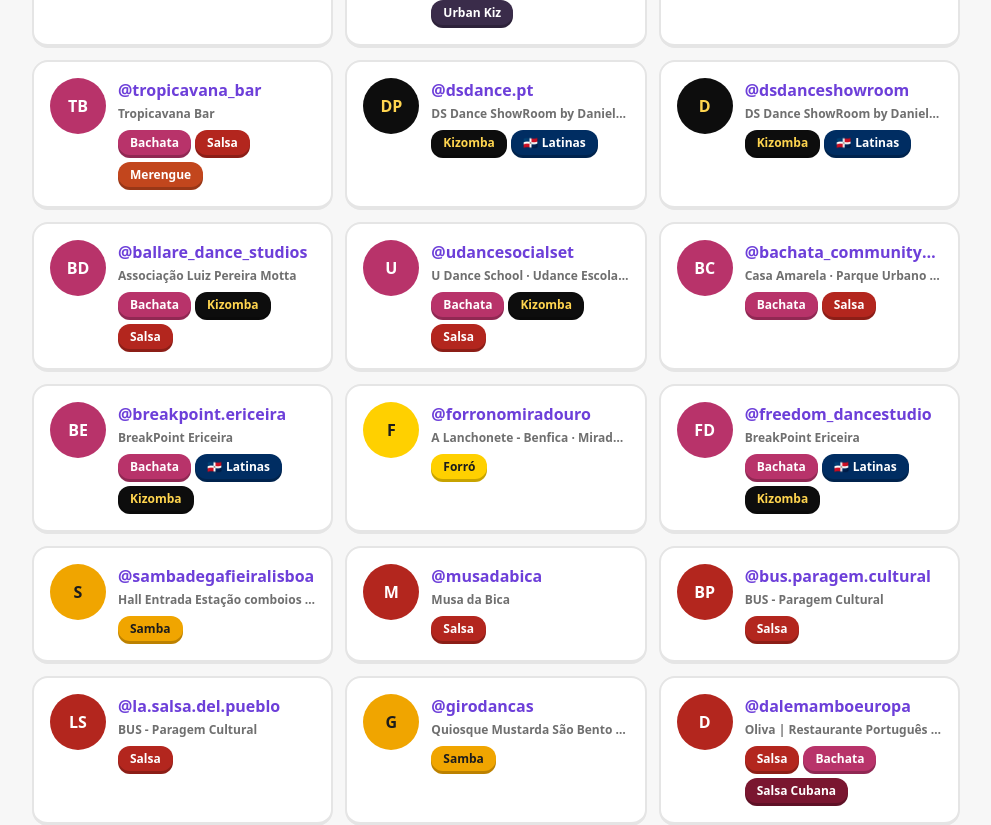
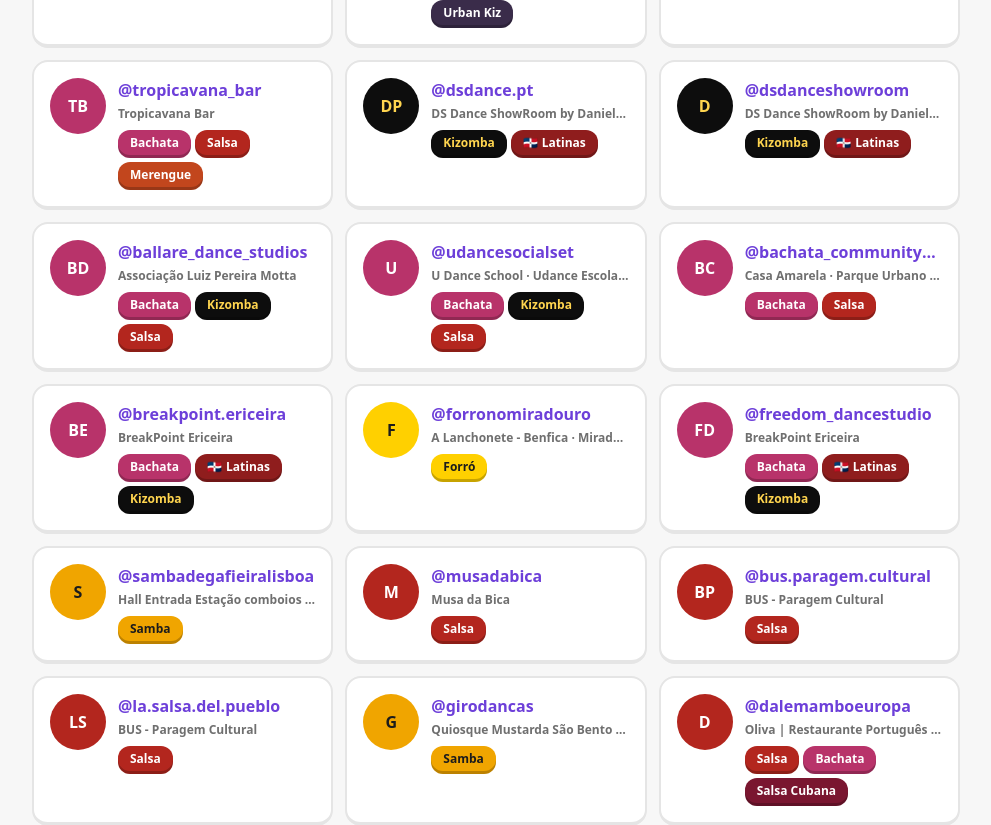
Before and after one commit to carloshrabelo/ai, a React (Vite) app: page /test/people in a window 1280 px wide. Shown: the part 900-1725 px from the top of the page, without its empty margins (288-1279 px from the left). Built offline with nearby package versions, Linux system fonts and the light colour scheme; no server answers; a web font is replaced by a local one.

Commit message:
Genres: Latinas chip in deep red, the tone of its styles
Co-Authored-By: Claude Opus 5.5 <noreply@anthropic.com>

```diff
--- a/src/components/ui/genreColors.ts
+++ b/src/components/ui/genreColors.ts
@@ -3,7 +3,7 @@ import type { Genre } from '../../domain/genres'
 /**
  * Cor de cada estilo: classes literais para o Tailwind encontrar no build (fundo + texto). Os valores
  * estão em src/index.css (--color-genre-<estilo>), da paleta "Versão final" (/test/genre-colors):
- * Latinas em vermelhos (Bachata em rosa), Afro na noite com dourado, BR em amarelos (Zouk em rosa,
+ * Latinas em vermelhos, inclusive o conjunto (Bachata em rosa), Afro na noite com dourado, BR em amarelos (Zouk em rosa,
  * par com a Bachata), American em azuis, Salão em petróleo e Tradicionais em verde-floresta.
  */
 const COLOR_CLASSES: Record<Genre | 'neutral', string> = {
--- a/src/index.css
+++ b/src/index.css
@@ -38,8 +38,8 @@
   --color-genre-neutral-fg: var(--genre-neutral-fg);
   /* Cores dos estilos (paleta "Versão final", /test/genre-colors). Um token por estilo; os que mudam no
      tema escuro apontam para --genre-<estilo> (definido nos dois temas, abaixo). */
-  /* Latinas: noite, azul dominicano */
-  --color-genre-latinas: var(--genre-latinas);
+  /* Latinas: vermelho fechado, o tom das filhas (Salsa, Salsa Cubana, Merengue) */
+  --color-genre-latinas: #8f1d1d;
   --color-genre-latinas-fg: #ffffff;
   /* Salsa: vermelho de noite (o tom principal das Latinas) */
   --color-genre-salsa: #b3261e;
@@ -139,7 +139,6 @@
 
     --genre-neutral: #e2e8f0;
     --genre-neutral-fg: #334155;
-    --genre-latinas: #002d62;
     --genre-salsa-cubana: #7a1630;
     --genre-afro: #2a2118;
     --genre-kizomba: #0d0d0d;
@@ -170,7 +169,6 @@
        chumbo, mantendo o texto amarelo). */
     --genre-neutral: #3a3e66;
     --genre-neutral-fg: #e2e4ff;
-    --genre-latinas: #2f5597;
     --genre-salsa-cubana: #a3324f;
     --genre-afro: #5c4a35;
     --genre-kizomba: #000000;
--- a/src/pages/test/visual/genrePalettes.ts
+++ b/src/pages/test/visual/genrePalettes.ts
@@ -350,13 +350,13 @@ export const PALETTES: Palette[] = [
     idea: [
       'Mesma ideia do Pas de Deux, para quem vê os dois reconhecer: American azul (por causa do Blues; no calendário o Swing é laranja), BR amarelo, Salão petróleo, Tradicionais verde, e as noturnas escuras.',
       'Família = matiz; estilo = tom. Dentro de cada família os tons variam de claro a escuro, para dois estilos da mesma família não ficarem iguais no mesmo card.',
-      'As noturnas sem cinza: Latinas nos azuis e vinhos da noite (mantém a origem dominicana), Afro no preto com texto dourado (Kizomba o mais escuro, como ele pediu). Escuro saturado ou com texto colorido não parece "desativado".',
+      'As noturnas sem cinza: Latinas em vermelhos e vinho (o conjunto num vermelho fechado, o tom das filhas), Afro no preto com texto dourado (Kizomba o mais escuro, como ele pediu). Escuro saturado ou com texto colorido não parece "desativado".',
       'Bachata e Zouk, as mais sensuais, em rosas vizinhos (framboesa e ameixa), mesmo estando em famílias diferentes (Latinas e BR): parecidos de propósito, mas distinguíveis lado a lado.',
       'Salão em petróleo e esmeralda (elegante, noturno), um espaço livre na paleta: longe do roxo do app e dos rosas da Bachata e do Zouk.',
       'Mesmo quando a família é igual à do calendário, os tons são mais ricos que os 11 do Google: o app pode ser mais fino que o calendário sem desalinhar.',
     ],
     colors: {
-      Latinas: { bg: '#002d62', dark: '#2f5597', why: 'Noite, azul dominicano' },
+      Latinas: { bg: '#8f1d1d', why: 'Vermelho fechado: o tom das filhas (Salsa, Salsa Cubana, Merengue)' },
       Salsa: { bg: '#b3261e', why: 'O tom principal: vermelho de noite' },
       'Salsa Cubana': { bg: '#7a1630', dark: '#a3324f', why: 'Vinho: variação da Salsa' },
       Bachata: { bg: '#b8336a', why: 'Rosa-framboesa: sensual (par com o Zouk)' },
@@ -379,7 +379,7 @@ export const PALETTES: Palette[] = [
       Tradicionais: { bg: '#2e6b3a', dark: '#3f8a4d', why: 'Verde-floresta' },
     },
     notes: [
-      'American em azul (por causa do Blues): Swing azul vivo, Blues azul profundo, West Coast Swing índigo. Cuidado: o conjunto Latinas ainda é azul (o resto das Latinas agora é vermelho e rosa) e fica perto do conjunto American.',
+      'American em azul (por causa do Blues): Swing azul vivo, Blues azul profundo, West Coast Swing índigo.',
       'Ainda falta ajustar a versão de cada cor no tema escuro e testar numa noite cheia de eventos.',
       'Se o Terça quiser algo mais perto do calendário dele, dá para usar as cores do Google como base e só variar o tom dentro de cada família.',
     ],
```
